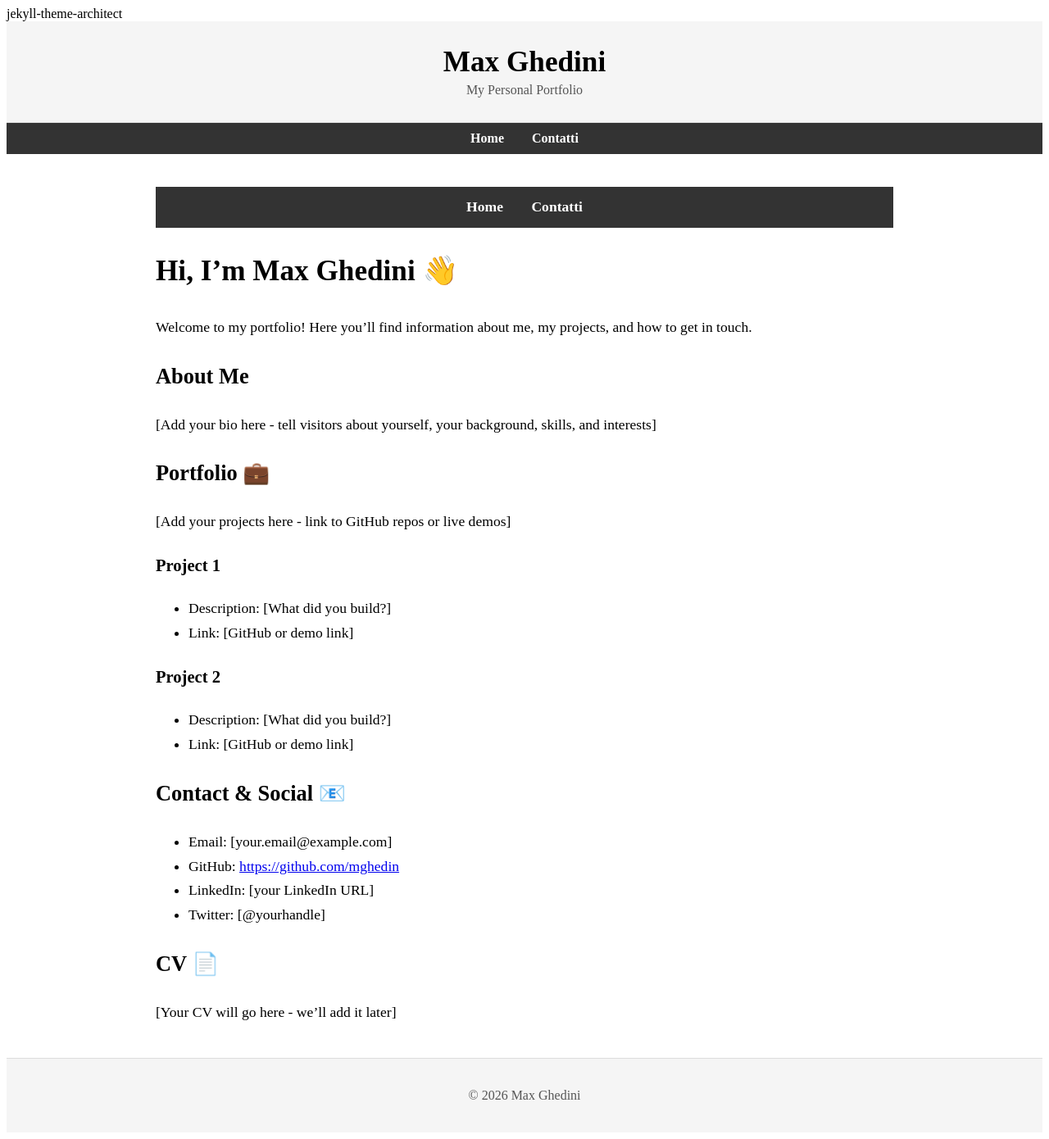
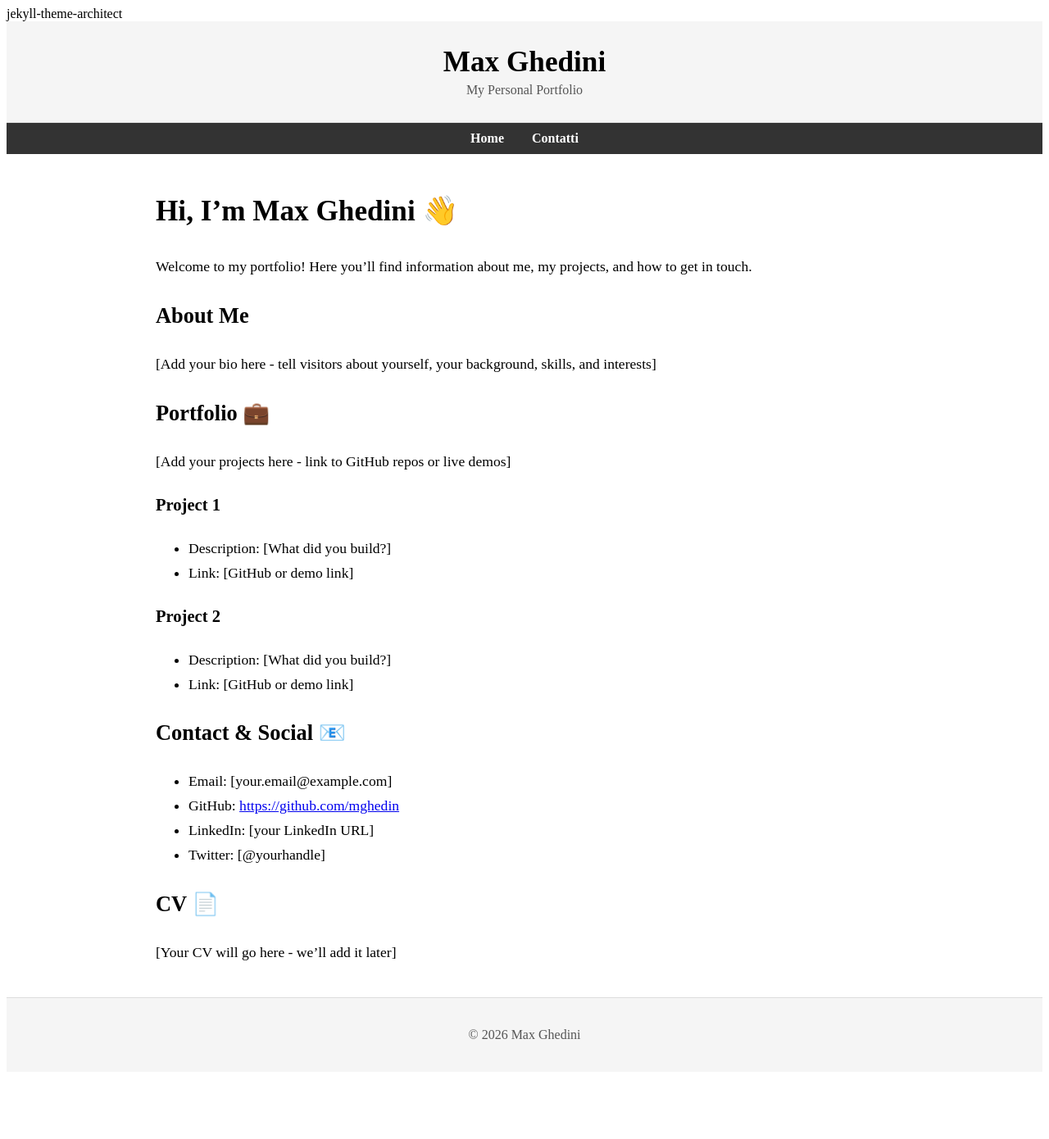
Before and after one commit to mghedin/mghedin.github.io, a Jekyll site: the page built from index.md, in a window 1280 px wide. Shown: the whole page at 82% size. Built offline with Jekyll 4.4.1, drawn with Linux system fonts in a browser that asks for light colours; after the commit the page ends 1316 px from its top, so only the background shows below that.

Commit message:
Update index.md

```diff
--- a/index.md
+++ b/index.md
@@ -2,8 +2,6 @@
 layout: default
 title: Max Ghedini - Portfolio
 ---
-
-{% include nav.md %}
 
 # Hi, I'm Max Ghedini 👋
 
```
